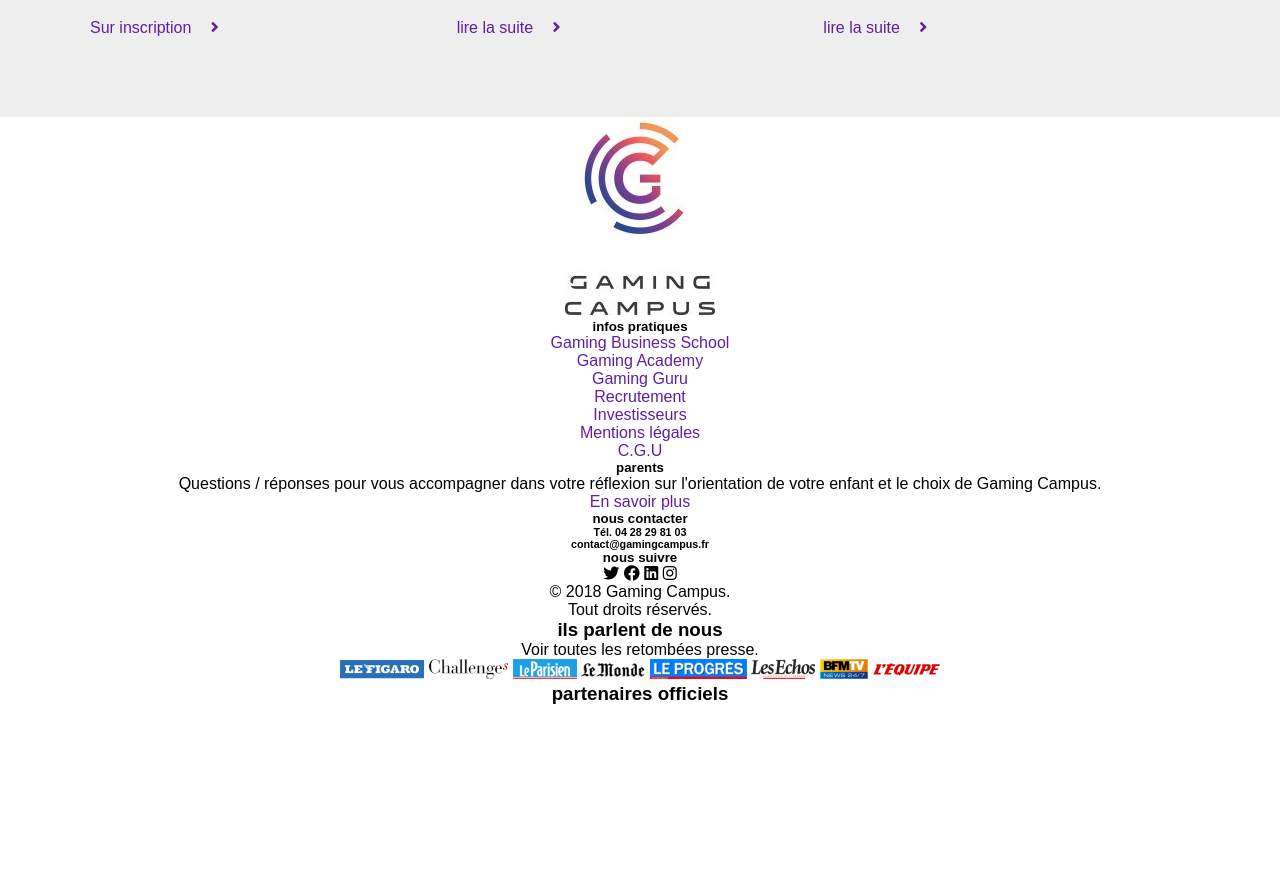
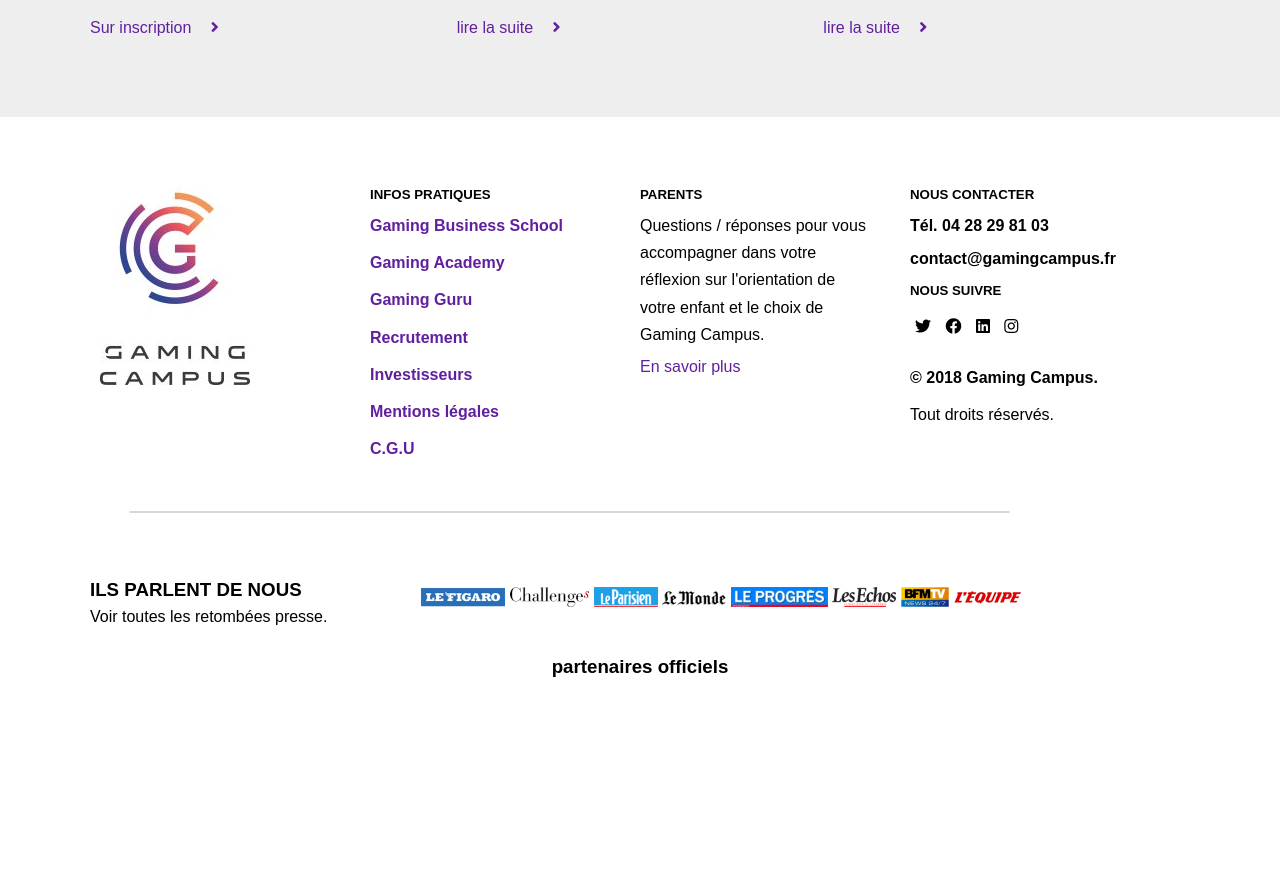
Before and after one commit to Henock-Lite/Campus-Gaming, a plain HTML site: page index.html in a window 1280 px wide. Shown: the part 1735-2618 px from the top of the page. Drawn offline with Linux system fonts and the light colour scheme.

Commit message:
contact-part

```diff
--- a/style.css
+++ b/style.css
@@ -40,6 +40,7 @@
   height: 100%;
   font-family: "Montserrat", sans-serif;
   text-align: center;
+  background:white;
 }
 nav ul {
   display: flex;
@@ -191,6 +192,7 @@
 }
 .mn-pic img{
   width: 75%;
+  box-shadow:4px 7px 20px 9px rgb(180, 179, 179);
 }
 .main-news-container h4{
   margin: 10px 0;
@@ -213,3 +215,76 @@
 .link i{
   margin: 0 15px;
 }
+.contact{
+  height: 100%;
+}
+.contact-container{
+  max-width: 1100px;
+  margin: 30px auto;
+  padding-top: 30px;
+  height: 100%;
+}
+.contact-list{
+  display: flex;
+  justify-content: space-around;
+  width: 100%;
+  padding: 10px;
+}
+.list{
+  text-align: left;
+  width:100%
+}
+.list h5{
+  text-align: left;
+  text-transform: uppercase;
+  font-weight: 800;
+}
+.list p{
+  width: 85%;
+  line-height: 1.7em;
+  margin: 10px 0;
+}
+.infos-p li{
+  line-height: 1.7em;
+  margin: 10px 0;
+  font-weight: bold;
+}
+.list h6{
+  margin: 15px 0;
+  font-weight:bold;
+  font-size: 1em;
+}
+.footer-logos i{
+  margin: 20px 5px;
+}
+ .copyright{
+  font-weight:bold;
+  font-size: 1em;
+ }
+ .contact-medias{
+  margin: 30px
+   0;
+   text-align: left;
+   display: grid;
+   grid-template-columns:30% 70%;
+   position: relative;
+   padding-top: 60px;
+
+ }
+ .contact-medias::after{
+  content: "";
+  width:80%;
+  height: 1px;
+  background: #aeaeae;
+  top: 0;
+  position: absolute;
+  transform: translate(-50%,-50%) translateX(-8%);
+  left: 50%;
+ }
+ .medias-text h3{
+  text-transform: uppercase;
+  line-height: 1.9em;
+ }
+ .medias-logos{
+  align-self: center;
+ }
```
